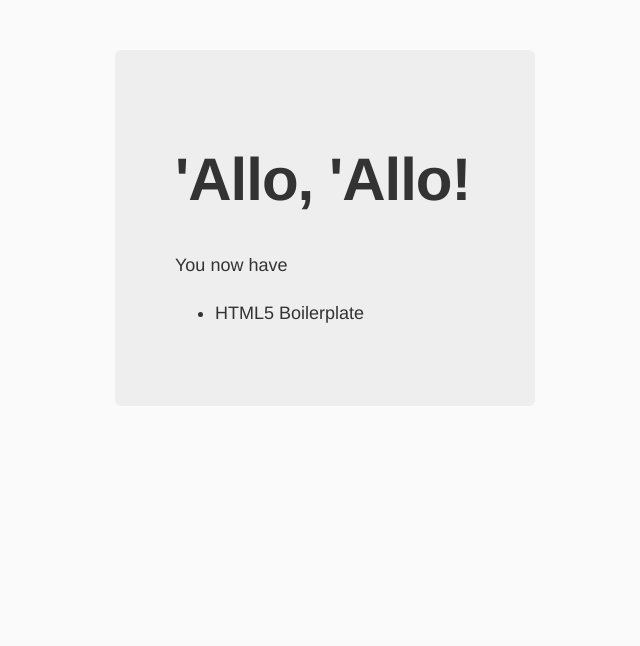
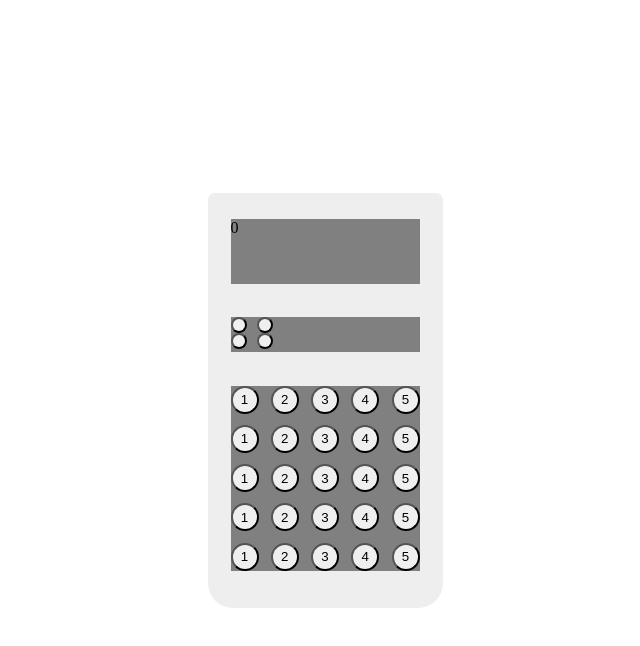
Before and after one commit to goformarty/calculator, a website: page app/index.html in a window 1280 px wide. Shown: the whole page, without its empty margins (315-955 px from the left). Drawn offline with Linux system fonts and the light colour scheme; files that its build step writes are made by us from their sources.

Commit message:
main structure and styling started

```diff
--- a/app/index.html
+++ b/app/index.html
@@ -4,7 +4,7 @@
     <meta charset="utf-8">
     <meta name="description" content="">
     <meta name="viewport" content="width=device-width, initial-scale=1">
-    <title>Workspace</title>
+    <title>Calculator</title>
 
     <link rel="apple-touch-icon" href="apple-touch-icon.png">
     <!-- Place favicon.ico in the root directory -->
@@ -24,12 +24,70 @@
       <p class="browserupgrade">You are using an <strong>outdated</strong> browser. Please <a href="http://browsehappy.com/">upgrade your browser</a> to improve your experience.</p>
     <![endif]-->
 
-    <div class="hero-unit">
-      <h1>'Allo, 'Allo!</h1>
-      <p>You now have</p>
-      <ul>
-        <li>HTML5 Boilerplate</li>
-      </ul>
+    <div class="container">
+      <div id="calculator">
+        <div class="row r-1">
+          <div id="screen">
+            0
+          </div>
+        </div>
+        <div class="row r-2">
+          <div class="onoff">
+            <button type="button" name="button"></button>
+            <button type="button" name="button"></button>
+          </div>
+          <div class="onoff">
+            <button type="button" name="button"></button>
+            <button type="button" name="button"></button>
+          </div>
+        </div>
+        <div class="row r-3">
+          <!-- 1 row -->
+          <div class="buttons-row">
+            <button type="button" name="button">1</button>
+            <button type="button" name="button">2</button>
+            <button type="button" name="button">3</button>
+            <button type="button" name="button">4</button>
+            <button type="button" name="button">5</button>
+          </div>
+          <!-- 2 row -->
+          <div class="buttons-row">
+            <button type="button" name="button">1</button>
+            <button type="button" name="button">2</button>
+            <button type="button" name="button">3</button>
+            <button type="button" name="button">4</button>
+            <button type="button" name="button">5</button>
+          </div>
+          <!-- 3 row -->
+          <div class="buttons-row">
+            <button type="button" name="button">1</button>
+            <button type="button" name="button">2</button>
+            <button type="button" name="button">3</button>
+            <button type="button" name="button">4</button>
+            <button type="button" name="button">5</button>
+          </div>
+          <!-- 3 row -->
+          <div class="buttons-row">
+            <button type="button" name="button">1</button>
+            <button type="button" name="button">2</button>
+            <button type="button" name="button">3</button>
+            <button type="button" name="button">4</button>
+            <button type="button" name="button">5</button>
+          </div>
+          <!-- 3 row -->
+          <div class="buttons-row">
+            <button type="button" name="button">1</button>
+            <button type="button" name="button">2</button>
+            <button type="button" name="button">3</button>
+            <button type="button" name="button">4</button>
+            <button type="button" name="button">5</button>
+          </div>
+        </div>
+
+
+
+      </div>
+
     </div>
 
     <!-- Google Analytics: change UA-XXXXX-X to be your site's ID. -->
--- a/app/styles/main.css
+++ b/app/styles/main.css
@@ -1,29 +1,110 @@
-.browserupgrade {
-  margin: 0.2em 0;
-  background: #ccc;
-  color: #000;
-  padding: 0.2em 0;
+* {
+  box-sizing: border-box;
+  margin: 0;
+  padding: 0;
 }
 
-body {
-  background: #fafafa;
-  font-family: "Helvetica Neue", Helvetica, Arial, sans-serif;
-  color: #333;
+
+html, body {
+  margin: 0;
+  padding: 0;
+  border: 0;
+  font-size: 100%;
+  font: inherit;
+  vertical-align: baseline;
+  box-sizing: border-box;
+
 }
 
-.hero-unit {
-  margin: 50px auto 0 auto;
-  width: 300px;
-  font-size: 18px;
-  font-weight: 200;
-  line-height: 30px;
-  background-color: #eee;
-  border-radius: 6px;
-  padding: 60px;
+.container {
+  width: 100%;
+  height: 100vh;
+  min-height: 450px;
+  min-width: 250px;
+  position: relative;
+  display: flex;
+  justify-content: center;
+  align-items: center
 }
 
-.hero-unit h1 {
-  font-size: 60px;
-  line-height: 1;
-  letter-spacing: -1px;
+#calculator {
+  display: flex;
+  justify-content: space-between;
+  align-items: center;
+  flex-direction: column;
+  height: 415px;
+  width: 235px;
+  background-color: #eee;
+  padding: 26px 23px 37px;
+  border-radius: 7px 7px 25px 25px;
 }
+
+.row {
+  display: flex;
+  width: 100%;
+}
+
+.r-1 {
+  height: 65px;
+  background-color: grey;
+}
+
+.r-2 {
+  height: 35px;
+  background-color: grey;
+}
+
+.r-3 {
+  height: 185px;
+  background-color: grey;
+  flex-direction: column;
+  justify-content: space-between;
+}
+
+.onoff {
+  display: flex;
+  flex-direction: column;
+  align-items: center;
+}
+
+.onoff button {
+  height: 16px;
+  width: 16px;
+  border-radius: 8px;
+  margin-right: 10px;
+}
+
+.buttons-row {
+  display: flex;
+  justify-content: space-between;
+}
+
+.buttons-row button {
+  height: 28px;
+  width: 28px;
+  border-radius: 100%;
+}
+
+/*#screen {
+height: 65px;
+width: 100%;
+position: relative;
+* {
+box-sizing: border-box;
+margin: 0;
+padding: 0;
+}
+
+
+margin-bottom: 20px;
+}*/
+
+
+
+/*#buttons {
+height: 185px;
+}*/
+
+/*.buttons-row {
+
+}*/
```
